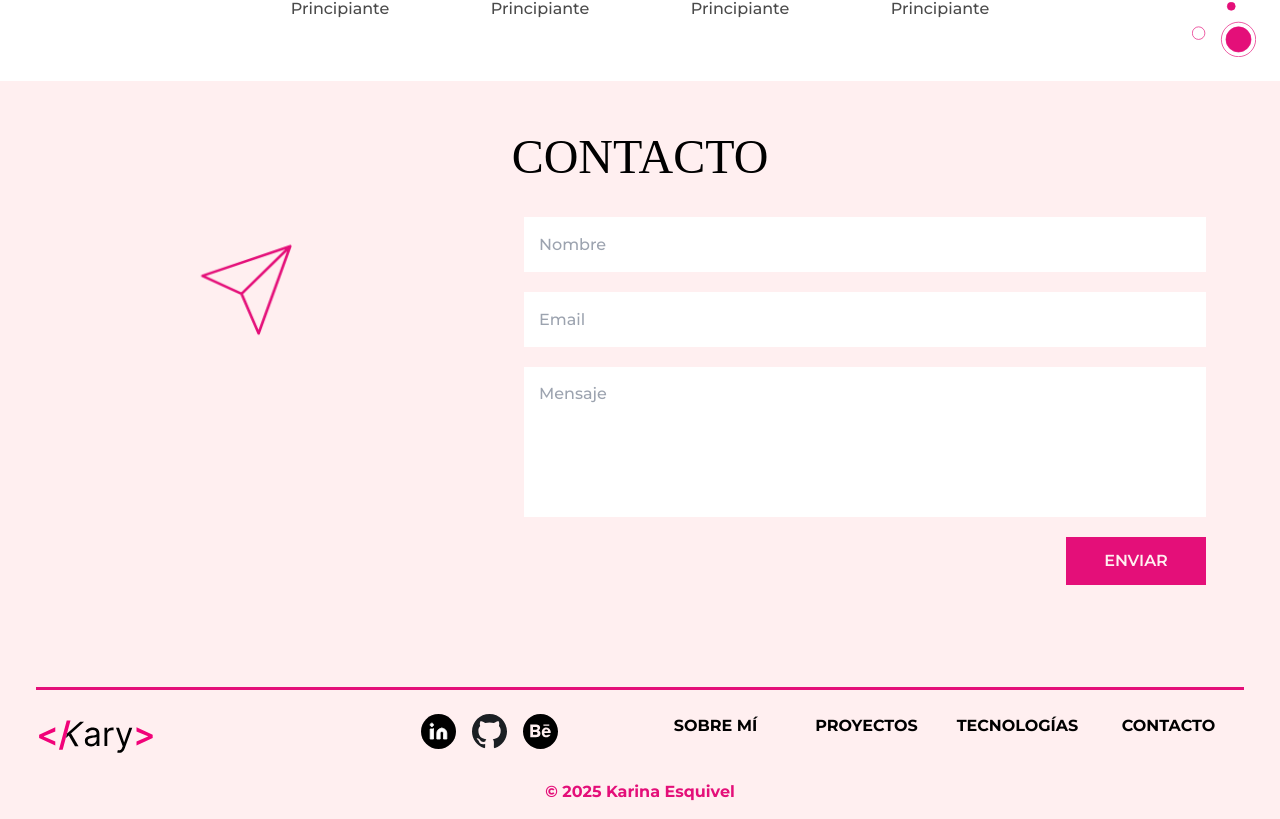
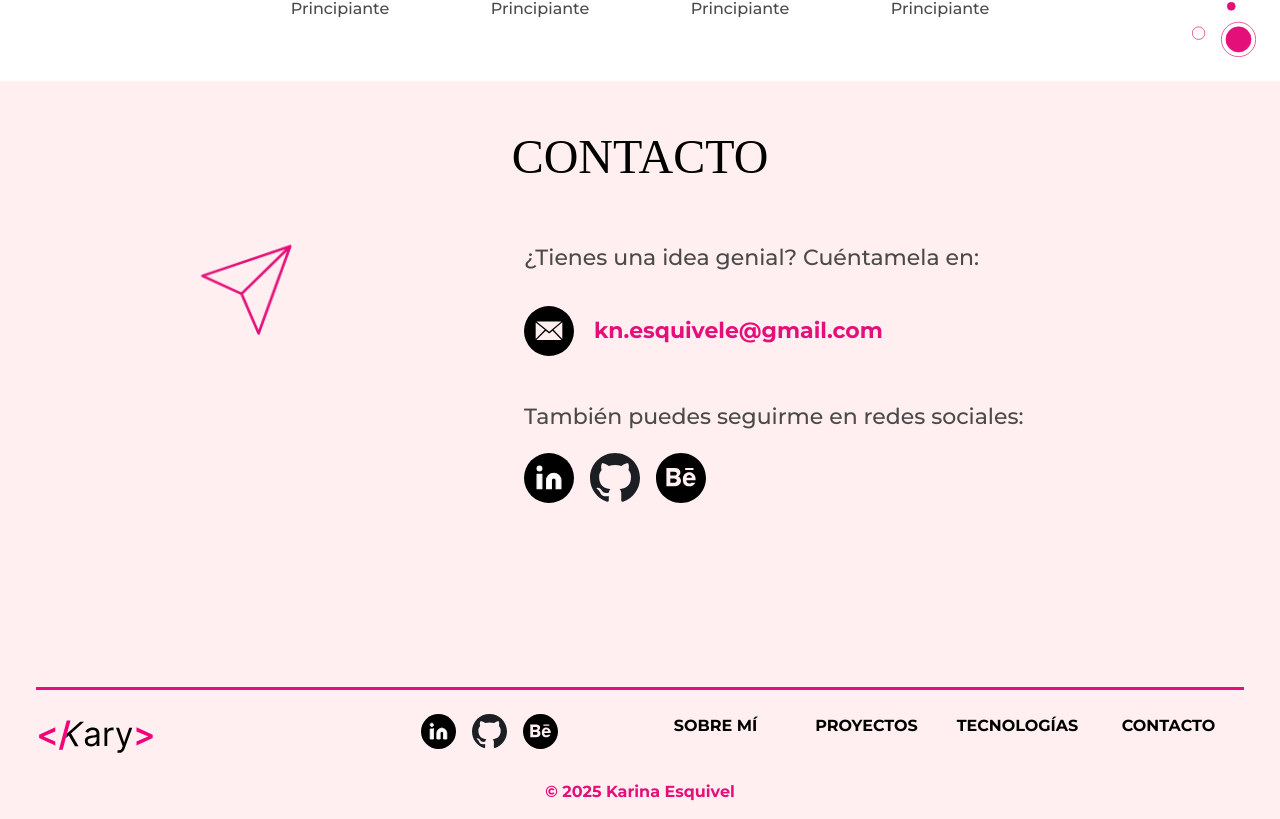
Before and after one commit to karinaesquivele/portfolio-2024, a React (Create React App) app: page / in a window 1280 px wide. Shown: the part 1886-2705 px from the top of the page. Built offline with nearby package versions, Linux system fonts and the light colour scheme; no server answers; a web font is replaced by a local one.

Commit message:
Change in contact design

```diff
--- a/public/index.html
+++ b/public/index.html
@@ -26,12 +26,12 @@
     -->
     <title>Karina Esquivel | FrontEnd Developer</title>
     <!-- Google tag (gtag.js) -->
-<script async src="https://www.googletagmanager.com/gtag/js?id=G-XXXXXXXXXX"></script>
+<script async src="https://www.googletagmanager.com/gtag/js?id=G-EE0GJTNTV6"></script>
 <script>
   window.dataLayer = window.dataLayer || [];
   function gtag(){dataLayer.push(arguments);}
   gtag('js', new Date());
-  gtag('config', 'G-XXXXXXXXXX');
+  gtag('config', 'G-EE0GJTNTV6');
 </script>
   </head>
   <body>
--- /dev/null
+++ b/src/components/molecules/EmailContact.jsx
@@ -0,0 +1,25 @@
+import iconEmail from "../../assets/img/icons/email-round-solid-icon.svg";
+function EmailContact() {
+  return (
+    <div>
+      <div>
+        <p className="super-text mt-11">
+          ¿Tienes una idea genial? Cuéntamela en:
+        </p>
+      </div>
+      <div className="flex items-center mt-8">
+        <img
+          src={iconEmail}
+          alt=""
+          style={{
+            width: "50px",
+            height: "50px",
+          }}
+        />
+        <h3 className="subtitle ms-5"><a href="mailto:tuemail@correo.com?subject=Hola!&body=Me%20contactarte%20para...">kn.esquivele@gmail.com</a></h3>
+      </div>
+    </div>
+  );
+}
+
+export default EmailContact;
--- a/src/components/molecules/Fly.jsx
+++ b/src/components/molecules/Fly.jsx
@@ -2,7 +2,7 @@ import React, { useEffect, useRef } from "react";
 import { gsap } from "gsap";
 import { MotionPathPlugin } from "gsap/MotionPathPlugin";
 import { ScrollTrigger } from "gsap/ScrollTrigger"; // Importar ScrollTrigger
-import iconSend from "../../assets/img/icons/send.svg";
+import iconSend from "../../assets/img/icons/Send.svg";
 
 // Registrar los plugins
 gsap.registerPlugin(MotionPathPlugin, ScrollTrigger);
--- a/src/components/molecules/Form.jsx
+++ b/src/components/molecules/Form.jsx
@@ -1,7 +1,7 @@
 import React, { useState } from "react";
 import Button from "../atoms/Button";
 import FormValidator from "../../utils/validations";
-import { postFormData } from "../../utils/api";
+//import { postFormData } from "../../utils/api";
 
 function ContactForm() {
   const [formData, setFormData] = useState({
@@ -10,7 +10,7 @@ function ContactForm() {
     mensaje: "",
   });
   const [errors, setErrors] = useState({});
-  const [responseMessage, setResponseMessage] = useState("");
+  const [responseMessage, /*setResponseMessage*/] = useState("");
 
   const handleInputChange = (e) => {
     const { name, value } = e.target;
@@ -47,7 +47,7 @@ function ContactForm() {
     if (Object.keys(validationErrors).length > 0) {
       setErrors(validationErrors);
     } else {
-      try {
+      /* try {
         await postFormData(formData);
         setResponseMessage("Formulario enviado con éxito!");
         setFormData({
@@ -61,7 +61,7 @@ function ContactForm() {
         setErrors({});
       } catch (error) {
         setResponseMessage("Hubo un error al enviar el formulario.");
-      }
+      } */
     }
   };
 
--- /dev/null
+++ b/src/components/molecules/SocialContact.jsx
@@ -0,0 +1,38 @@
+import socialLinkedin from "../../assets/img/icons/icon-linkedin.svg";
+import socialGithub from "../../assets/img/icons/icon-github.svg";
+import socialBehance from "../../assets/img/icons/icon-behance.svg";
+function SocialContact() {
+  return (
+    <div>
+      <div className="socials">
+        <a
+          href="https://www.linkedin.com/in/karina-nayeli-esquivel-espinoza-761756196/"
+          rel="noreferrer"
+          className="inline-block mr-4"
+          target="_blank"
+        >
+          <img src={socialLinkedin} alt="Ícono redondo LinkedIn contact-social" />
+        </a>
+
+        <a
+          href="https://github.com/karinaesquivele"
+          rel="noreferrer"
+          className="inline-block mr-4"
+          target="_blank"
+        >
+          <img src={socialGithub} alt="Ícono redondo Github contact-social" />
+        </a>
+        <a
+          href="https://www.behance.net/karinaesquivele"
+          rel="noreferrer"
+          className="inline-block"
+          target="_blank"
+        >
+          <img src={socialBehance} alt="Ícono redondo Behance contact-social" />
+        </a>
+      </div>
+    </div>
+  );
+}
+
+export default SocialContact;
--- a/src/components/organisms/ContactForm.jsx
+++ b/src/components/organisms/ContactForm.jsx
@@ -1,13 +1,23 @@
-import Form from "../molecules/Form";
+//import Form from "../molecules/Form";
 import Fly from "../molecules/Fly";
+import EmailContact from "../molecules/EmailContact"
+import SocialContact from "../molecules/SocialContact";
 function ContactForm() {
   return (
     <div className="flex">
       <div className="hidden md:block md:w-2/5">
-        <Fly  />
+        <Fly />
       </div>
       <div className="w-full md:w-4/5 px-6">
-        <Form />
+        {/* <Form /> */}
+       <EmailContact/>
+        <div>
+          <p className="super-text mt-11 mb-5">
+            También puedes seguirme en redes sociales:
+          </p>
+          <SocialContact/>
+        </div>
+
       </div>
     </div>
   );
--- a/src/styles/organisms/_contact.scss
+++ b/src/styles/organisms/_contact.scss
@@ -1,3 +1,9 @@
 .contact{
     padding: 40px 50px;
+    .socials{
+        text-align: left;
+        img{
+            width: 50px;
+        }
+    }
 }
--- a/src/utils/api.js
+++ b/src/utils/api.js
@@ -1,17 +1,17 @@
-import axios from "axios";
+//import axios from "axios";
 
-const API_URL = process.env.REACT_APP_API_KEY; // Reemplaza con tu URL de API
-const TOKEN = process.env.REACT_APP_API_TOKEN; // Asigna tu token aquí o recíbelo como argumento
+//const API_URL = process.env.REACT_APP_API_KEY; // Reemplaza con tu URL de API
+//const TOKEN = process.env.REACT_APP_API_TOKEN; // Asigna tu token aquí o recíbelo como argumento
 // Función para hacer una petición POST con token
 export const postFormData = async (data) => {
-    const dataFormat = {
+    /* const dataFormat = {
       "Nombre": data.nombre,
       "Email": data.email,
       "Mensaje": data.mensaje
   }
 
     try {
-      /* console.log(`POST request to: ${API_URL}`); */ // Verifica la URL
+      // console.log(`POST request to: ${API_URL}`); // Verifica la URL
       const response = await axios.post(
         `${API_URL}`,
         dataFormat,
@@ -26,7 +26,7 @@ export const postFormData = async (data) => {
     } catch (error) {
       console.error("Error al hacer la petición POST", error);
       throw error;
-    }
+    } */
   };
 
 
```
Also changed, not shown: src/assets/img/icons/email-round-solid-icon.svg (added).
